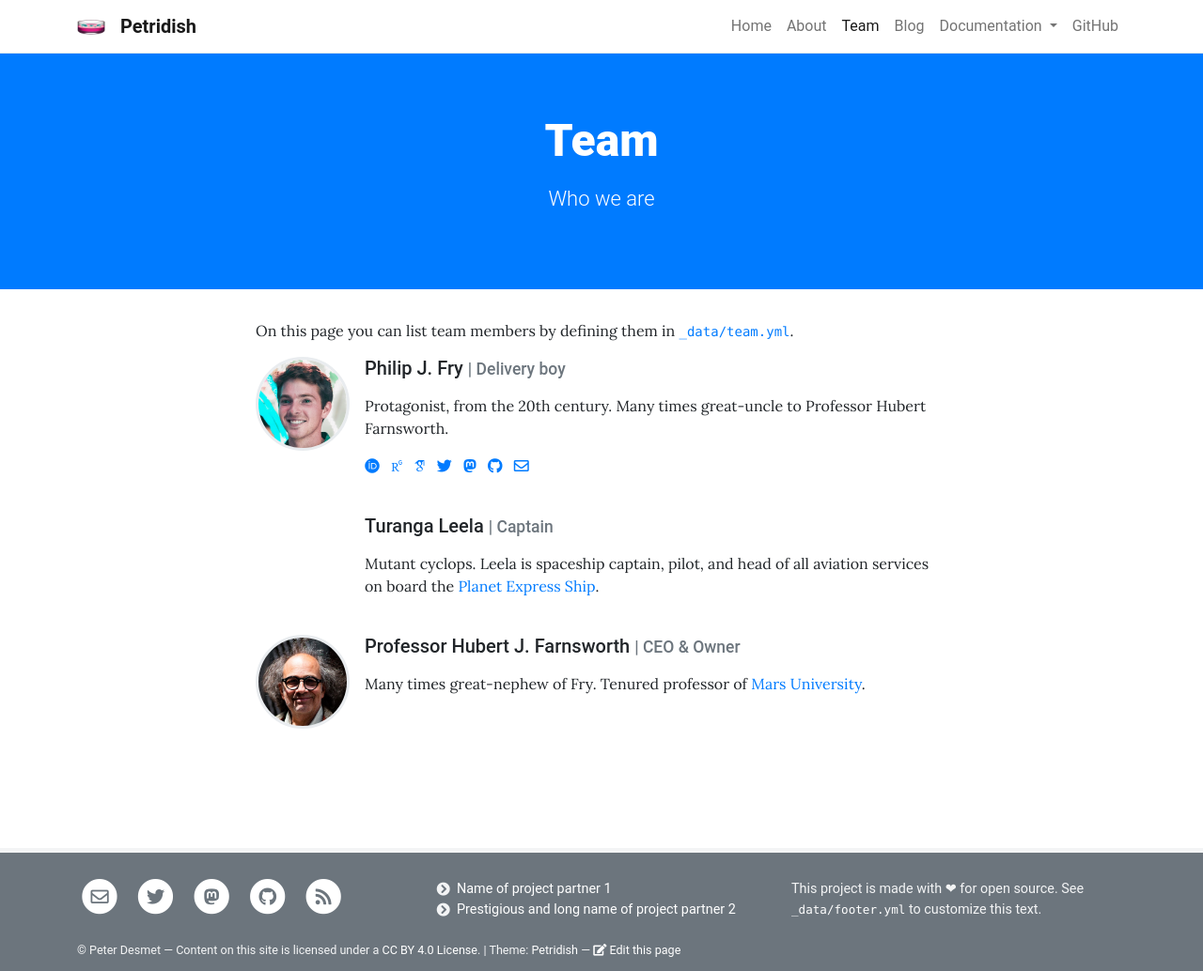
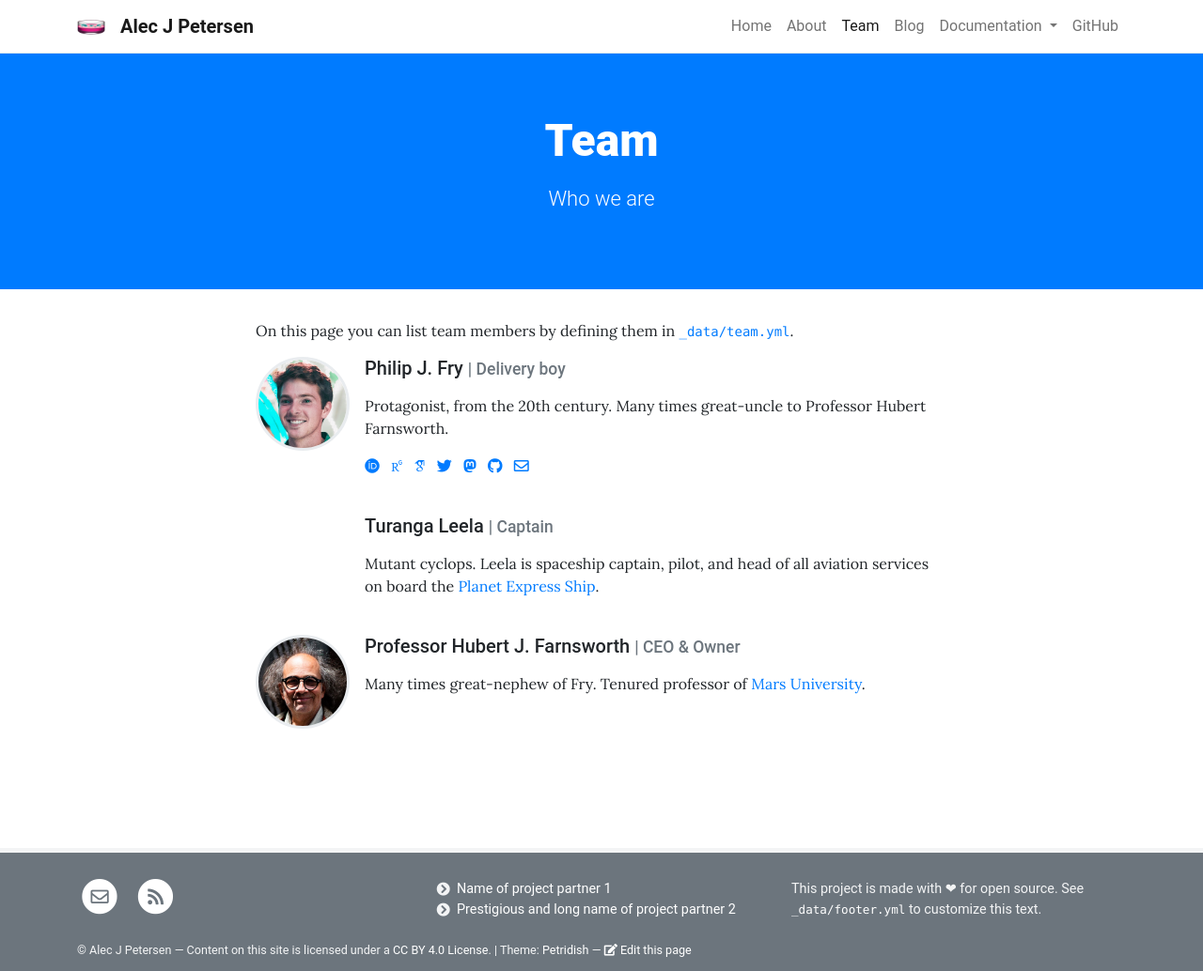
Before and after one commit to ajpetersen25/alecjpetersen, a Jekyll site: the page built from pages/team.md, in a window 1280 px wide. Shown: the whole page at 94% size. Built offline with Jekyll 4.4.1, drawn with Linux system fonts in a browser that asks for light colours; some web fonts are replaced.

Commit message:
Update _config.yml

```diff
--- a/_config.yml
+++ b/_config.yml
@@ -1,18 +1,18 @@
 # SITE SETTINGS
-title: Petridish                        # Title in top navigation bar (navbar) and <head>
-author: Peter Desmet                    # Used for copyright statement in footer
-baseurl: "/petridish"                   # Only required if your site is in a directory e.g. https://username.github.io/sitename
+title: Alec J Petersen                       # Title in top navigation bar (navbar) and <head>
+author: Alec J Petersen                    # Used for copyright statement in footer
+#baseurl: "/petridish"                   # Only required if your site is in a directory e.g. https://username.github.io/sitename
                                         # which has url: "https://username.github.io" (no slash) and baseurl: "/sitename" (leading slash)
                                         # A baseurl affects internal links, see http://peterdesmet.github.io/petridish/markdown/#links
 
 # SOCIAL PROFILES
 social:
-  email: name@example.com
-  twitter: peterdesmet
-  github: github_username               # Can also be a github_username/repository
-  mastodon: https://mastodon.social/@mastodon_username
-  facebook:                             # A URL
-  disqus: disqus_sitename               # Enable Disqus comments from disqus_sitename.disqus.com
+  email: alecjp@uci.edu
+  #twitter: peterdesmet
+  #github: github_username               # Can also be a github_username/repository
+  #mastodon: https://mastodon.social/@mastodon_username
+  #facebook:                             # A URL
+  #disqus: disqus_sitename               # Enable Disqus comments from disqus_sitename.disqus.com
 
 # THEME SETTINGS (ALL OPTIONAL)
 posts_on_home: 3                        # Show x number of latest posts on homepage, can be 0
```
